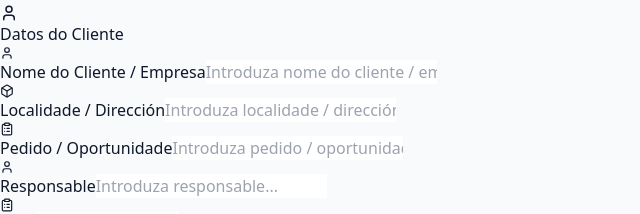
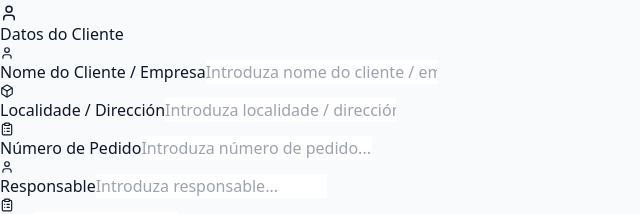
Before and after one commit to Ivan-Mourazos/calculadora-iris, a React (Vite) app: page / in a window 1280 px wide. Shown: the part 782-996 px from the top of the page, without its empty margins (0-640 px from the left). Built offline with nearby package versions, Linux system fonts and the light colour scheme.

Commit message:
UX: Corrección de nomenclatura (Pedido vs OF) e resumo ultra-simplificado

```diff
--- a/src/App.tsx
+++ b/src/App.tsx
@@ -143,14 +143,8 @@ function App() {
                 </div>
                 {clientData.pedido && (
                   <div className="px-3 py-1.5 bg-white text-slate-600 rounded-lg flex items-center gap-2 whitespace-nowrap border border-slate-200 shadow-sm">
-                    <span className="text-[9px] font-black opacity-40 uppercase">OF:</span>
+                    <span className="text-[9px] font-black opacity-40 uppercase">Ped:</span>
                     <span className="text-[10px] font-bold">{clientData.pedido}</span>
-                  </div>
-                )}
-                {clientData.localidade && (
-                  <div className="px-3 py-1.5 bg-white text-slate-600 rounded-lg flex items-center gap-2 whitespace-nowrap border border-slate-200 shadow-sm">
-                    <span className="text-[9px] font-black opacity-40 uppercase">Lug:</span>
-                    <span className="text-[10px] font-bold">{clientData.localidade}</span>
                   </div>
                 )}
               </div>
@@ -196,7 +190,7 @@ function App() {
                   icon={<Box size={14} />}
                 />
                 <GlobalInput
-                  label="Pedido / Oportunidade"
+                  label="Número de Pedido"
                   value={clientData.pedido}
                   onChange={v => setClientData({...clientData, pedido: v})}
                   icon={<ClipboardList size={14} />}
```
